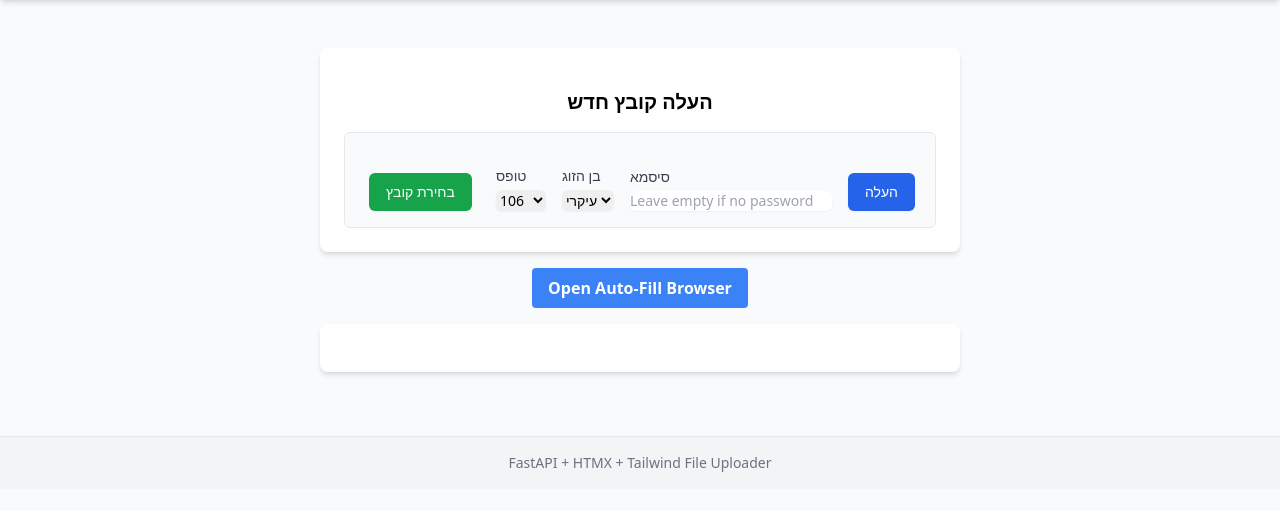
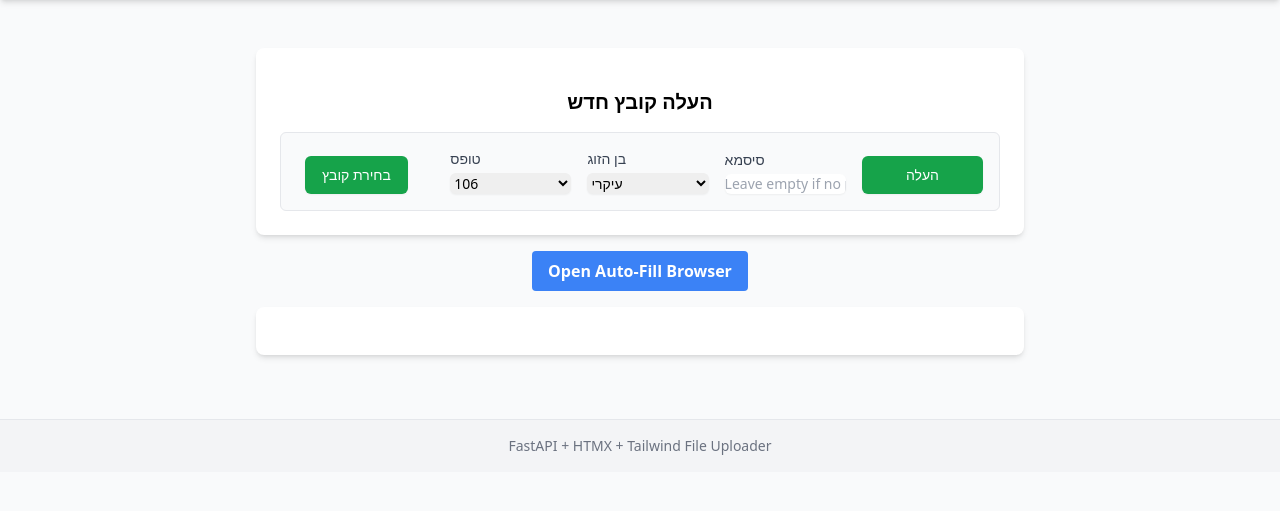
Before and after one commit to sdafni/Auto106, a FastAPI app: page / in a window 1280 px wide. Shown: the part 60-571 px from the top of the page. Run offline with FastAPI, Linux system fonts and the light colour scheme; some libraries are stand-ins or nearby versions.

Commit message:
#6 ui refactor

```diff
--- a/app/main.py
+++ b/app/main.py
@@ -31,6 +31,7 @@ app = FastAPI()
 # progress
 # ui report on whats found
 # choose sim or tax report
+# add delete option, requires db/mem-db
 
 
 # Set up static files and templates
--- a/app/templates/index.html
+++ b/app/templates/index.html
@@ -1,15 +1,13 @@
 {% extends "base.html" %}
 
 {% block content %}
-
-<div class="max-w-2xl mx-auto">
-    <div class="bg-white rounded-lg shadow-md p-6 m-4">
+    <div class="bg-white rounded-lg shadow-md p-6 m-4 max-w-3xl mx-auto">
         <!-- Uploaded files section (hidden by default) -->
         <div id="uploaded-files-section" class="hidden">
             <div class="flex justify-center mb-4">
                 <h2 class="text-xl font-semibold text-center">קבצים שהועלו</h2>
             </div>
-            <div class="mb-6">
+            <div class="mb-6 ">
                 <div class="overflow-x-auto">
                     <table class="w-full text-left">
                         <thead class="bg-gray-100">
@@ -17,7 +15,7 @@
                                 <th class="px-4 py-2">שם הקובץ</th>
                                 <th class="px-4 py-2">טופס</th>
                                 <th class="px-4 py-2">בן הזוג</th>
-                                <th class="px-4 py-2">ססמא</th>
+                                <th class="px-4 py-2">סיסמא</th>
                             </tr>
                         </thead>
                         <tbody id="files-container">
@@ -31,6 +29,7 @@
         <div class="flex justify-center mt-4 mb-2">
             <h2 class="text-xl font-semibold text-center">העלה קובץ חדש</h2>
         </div>
+
         <!-- File Upload Form (Hidden by Default) -->
         <div id="file-form-container" class="mt-4 p-4 border border-gray-200 rounded-md bg-gray-50 fade-in">
             <form
@@ -43,7 +42,7 @@
                 class="flex flex-col md:flex-row md:space-x-4 space-y-4 md:space-y-0 items-stretch">
 
                 <!-- File input and label inline -->
-                <div class="flex flex-row items-end w-full md:w-auto space-x-2 rtl:space-x-reverse">
+                <div class="flex flex-row items-end flex-1 space-x-2 rtl:space-x-reverse">
                     <input
                         type="file"
                         name="file"
@@ -57,15 +56,16 @@
                         class="py-2 px-4 border border-transparent rounded-md shadow-sm text-sm font-medium text-white bg-green-600 hover:bg-green-700 focus:outline-none focus:ring-2 focus:ring-offset-2 focus:ring-green-500">
                        בחירת קובץ
                     </button>
-                    <span id="file-label" class="block text-xs text-gray-700 truncate"></span>
+                </div>
+                <div id="file-label" class="flex flex-col justify-end flex-1 max-w-fit min-w-0 block text-xs text-gray-700 truncate" style="width:auto; min-width:0; padding:0;">
                 </div>
                 <!-- Form fields -->
-                <div class="flex flex-col justify-end w-full md:w-auto">
+                <div class="flex flex-col justify-end flex-1">
                     <label class="block text-sm font-medium text-gray-700 mb-1">טופס</label>
                     <select
                         name="form_name"
                         required
-                        class="rounded-md border-gray-300 shadow-sm focus:border-blue-500 focus:ring-blue-500 sm:text-sm">
+                        class="rounded-md border-gray-300 shadow-sm focus:border-blue-500 focus:ring-blue-500 sm:text-sm w-full">
                         <option value="106" selected>106</option>
                         <option value="161">161</option>
                         <option value="837">837</option>
@@ -76,29 +76,29 @@
                         <option value="867ג">867ג</option>
                     </select>
                 </div>
-                <div class="flex flex-col justify-end w-full md:w-auto">
+                <div class="flex flex-col justify-end flex-1">
                     <label class="block text-sm font-medium text-gray-700 mb-1">בן הזוג</label>
                     <select
                         name="category"
                         required
-                        class="rounded-md border-gray-300 shadow-sm focus:border-blue-500 focus:ring-blue-500 sm:text-sm">
+                        class="rounded-md border-gray-300 shadow-sm focus:border-blue-500 focus:ring-blue-500 sm:text-sm w-full">
                         <option value="main" selected>עיקרי</option>
                         <option value="partner">השני</option>
                     </select>
                 </div>
-                <div class="flex flex-col justify-end w-full md:w-auto">
+                <div class="flex flex-col justify-end flex-1">
                     <label class="block text-sm font-medium text-gray-700 mb-1">סיסמא</label>
                     <input
                         type="password"
                         name="pdf_password"
-                        class="rounded-md border-gray-300 shadow-sm focus:border-blue-500 focus:ring-blue-500 sm:text-sm"
+                        class="rounded-md border-gray-300 shadow-sm focus:border-blue-500 focus:ring-blue-500 sm:text-sm w-full"
                         placeholder="Leave empty if no password">
                 </div>
-                <div class="flex flex-col justify-end w-full md:w-auto">
-                    <label class="block text-sm font-medium text-gray-700 mb-1 invisible">העלה</label>
+                <div class="flex flex-col justify-end flex-1 ">
                     <button
                         type="submit"
-                        class="py-2 px-4 border border-transparent rounded-md shadow-sm text-sm font-medium text-white bg-blue-600 hover:bg-blue-700 focus:outline-none focus:ring-2 focus:ring-offset-2 focus:ring-blue-500">
+
+                        class="py-2 px-4 border border-transparent rounded-md shadow-sm text-sm font-medium text-white bg-green-600 hover:bg-green-700 focus:outline-none focus:ring-2 focus:ring-offset-2 focus:ring-green-500">
                         העלה
                     </button>
                 </div>
@@ -111,8 +111,7 @@
             Open Auto-Fill Browser
         </button>
     </div>
-    <div id="stats-container"  class="bg-white rounded-lg shadow-md p-6 m-4" ></div>
-</div>
+    <div id="stats-container" class="bg-white rounded-lg shadow-md p-6 m-4 max-w-3xl mx-auto"></div>
 
 <script>
     // Show selected file name
```
Also changed, not shown: app/templates/indextest.html (added, +18 -0 lines).
